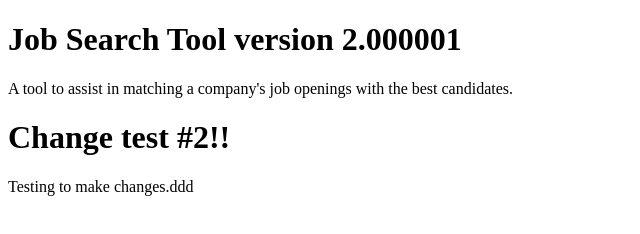
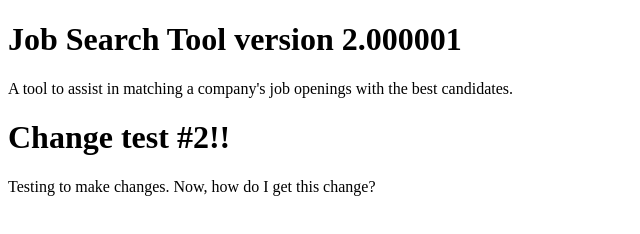
Before and after one commit to rainmatter/JobSearchTool_v2, a plain HTML site: page public_html/index.html in a window 1280 px wide. Shown: the whole page, without its empty margins (0-640 px from the left). Drawn offline with Linux system fonts and the light colour scheme.

Commit message:
Testing for remote change.

```diff
--- a/public_html/index.html
+++ b/public_html/index.html
@@ -18,7 +18,7 @@ Last update: 1/4/2016
         </div>
         <div>
             <h1>Change test #2!!</h1>
-            <p>Testing to make changes.ddd</p>
+            <p>Testing to make changes. Now, how do I get this change?</p>
         </div>
     </body>
 </html>
```
